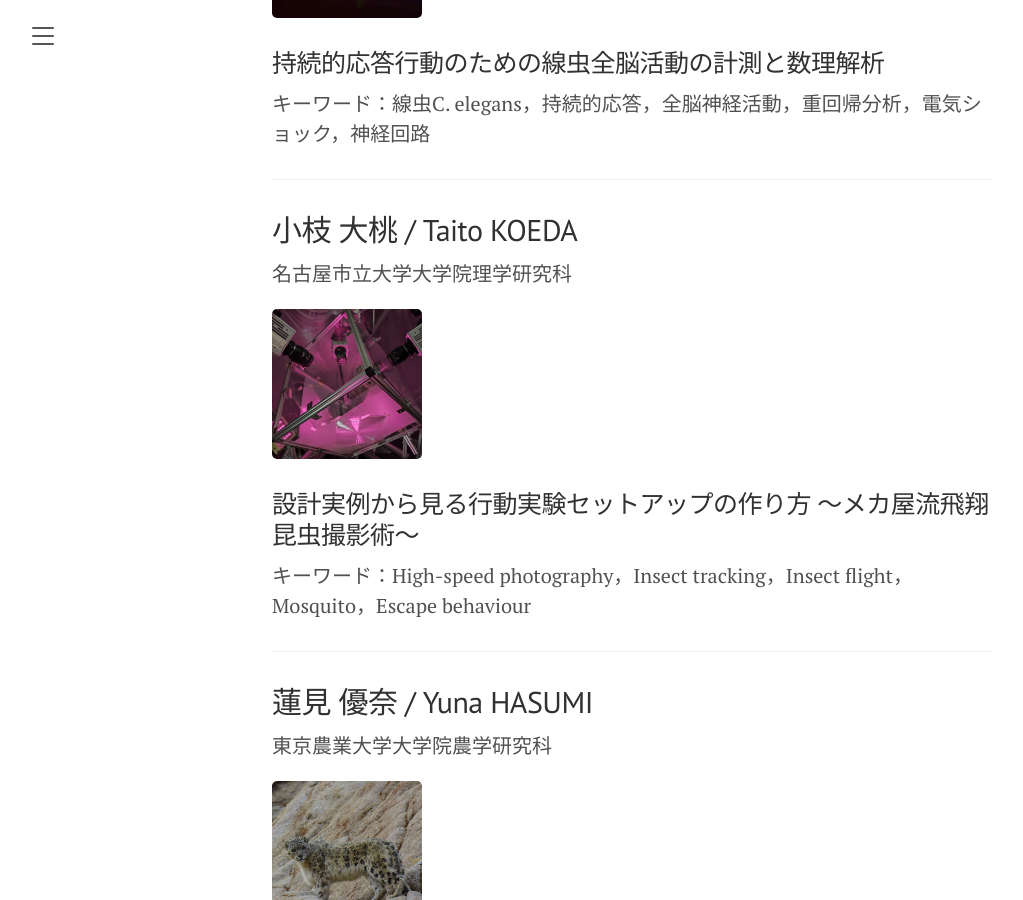
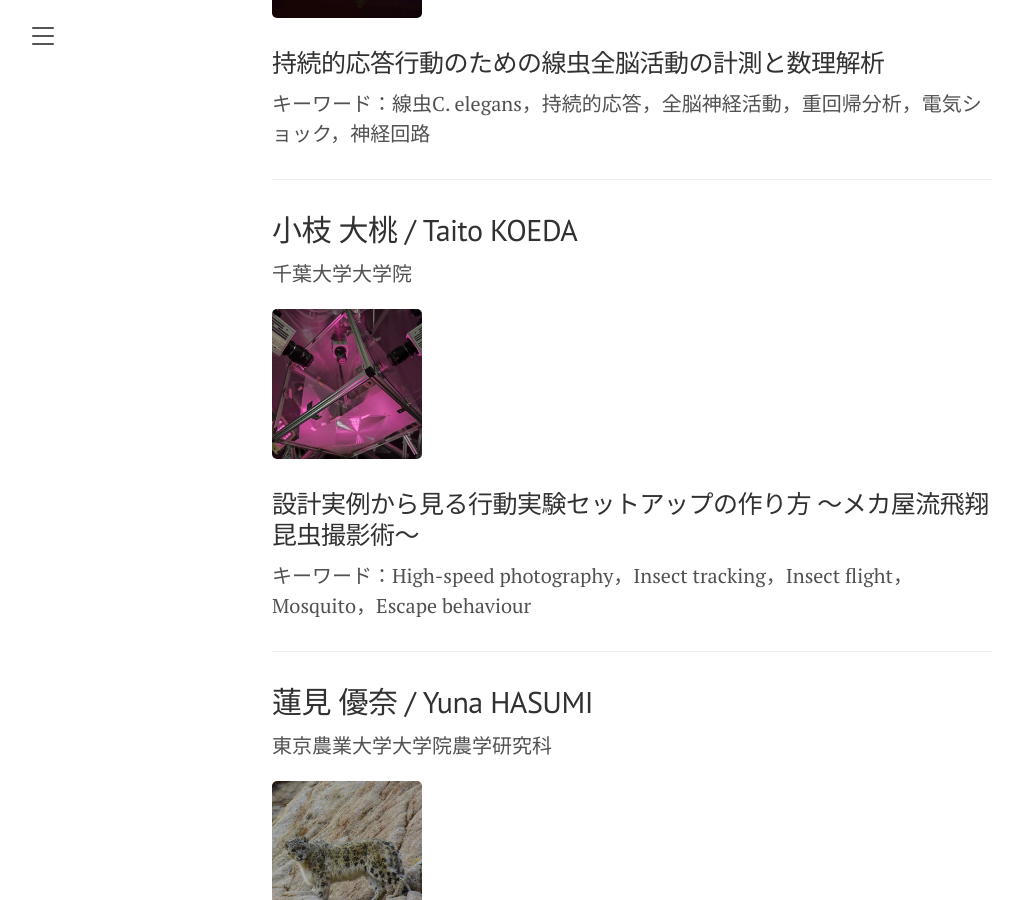
Before and after one commit to SystemsEthology/website, a Jekyll site: the page built from event_01/conference01_young.md, in a window 1280 px wide and 900 px high, scrolled down 3142 px. Shown: the whole window, without its empty margins (8-1031 px from the left). Built offline with Jekyll 4.4.1, drawn with Linux system fonts in a browser that asks for light colours.

Commit message:
Update conference01_young.md

```diff
--- a/event_01/conference01_young.md
+++ b/event_01/conference01_young.md
@@ -91,7 +91,7 @@ order: 4
 
 ## 小枝 大桃 / Taito KOEDA
 
-名古屋市立大学大学院理学研究科
+千葉大学大学院
 
 <img src="{{ site.baseurl }}/event_01/images/koeda.jpg" width="150px">
 
```
